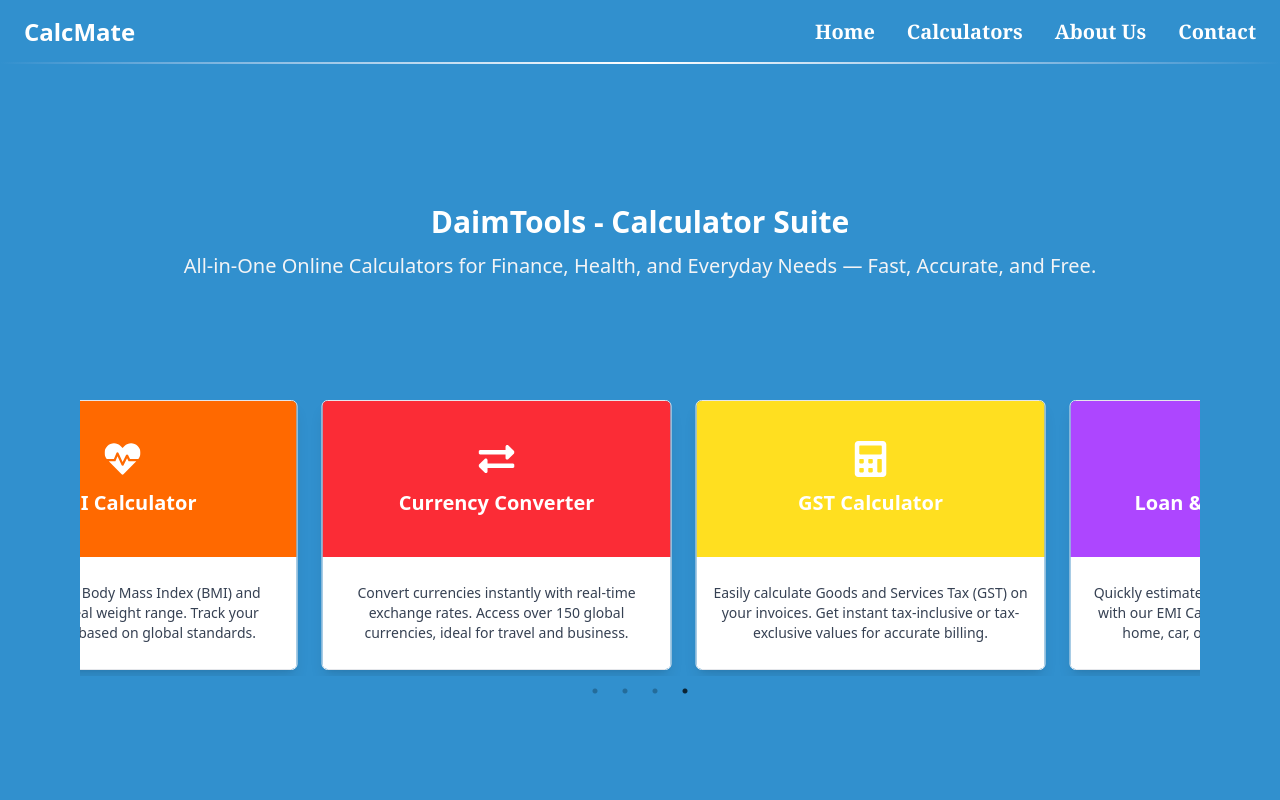
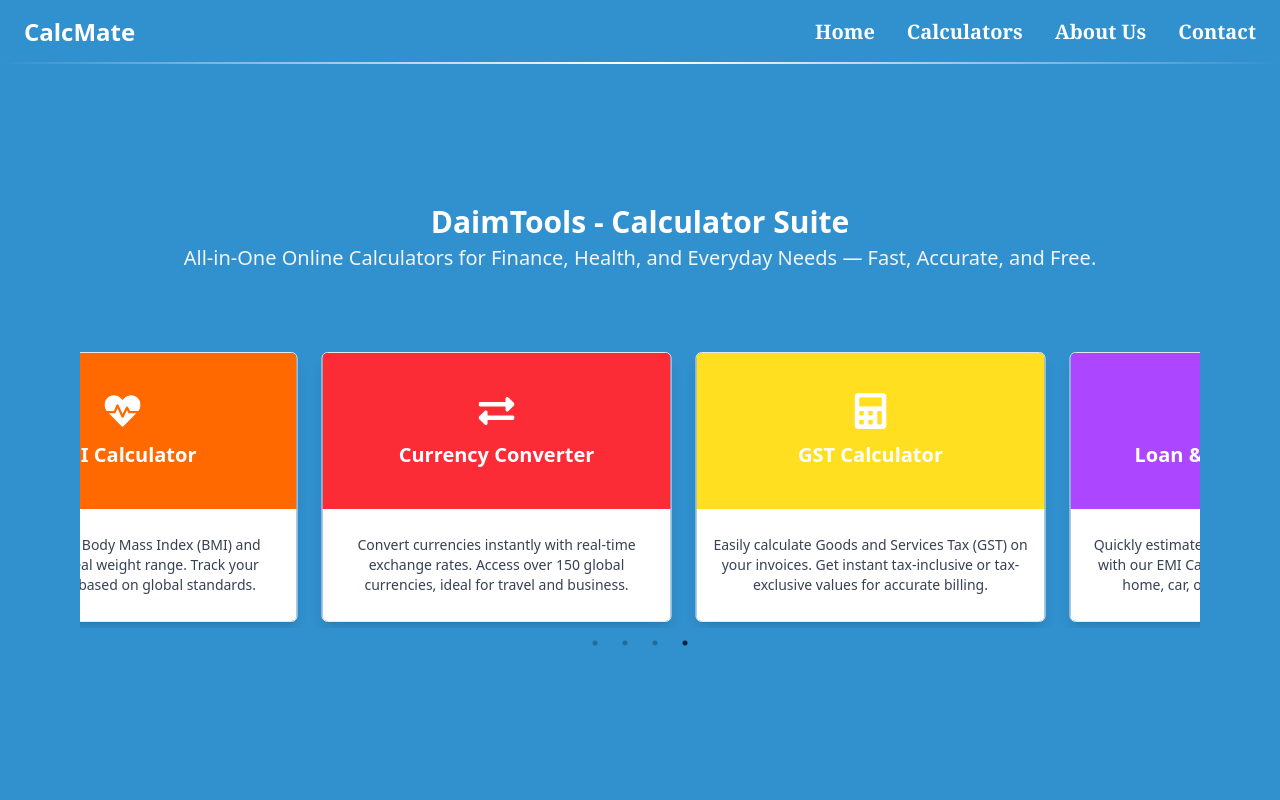
Before and after one commit to Saadbkhalid666/CalcMate, a React (Vite) app in the folder frontend/: page / in a window 1280 px wide. Shown: the top 800 px of the page. Built offline with nearby package versions, Linux system fonts and the light colour scheme.

Commit message:
Update Hero.jsx

```diff
--- a/frontend/src/sections/Hero/Hero.jsx
+++ b/frontend/src/sections/Hero/Hero.jsx
@@ -6,14 +6,14 @@ export const Hero = () => {
   return (
     <div className="bg-[#3190ce] min-h-[100vh] w-full">
       <div
-        className="intro-container flex justify-center flex-col pb-20  pt-35"
+        className="intro-container flex justify-center flex-col pb-10  pt-35"
         id="home"
         data-aos="fade-up"
       >
         <h1 className="text-3xl text-white text-center font-extrabold font-sans">
           DaimTools - Calculator Suite
         </h1>
-        <p className="text-xl text-gray-100 text-center mt-3">
+        <p className="text-xl text-gray-100 text-center mt-1">
           All-in-One Online Calculators for Finance, Health, and Everyday Needs
           — Fast, Accurate, and Free.
         </p>
```
